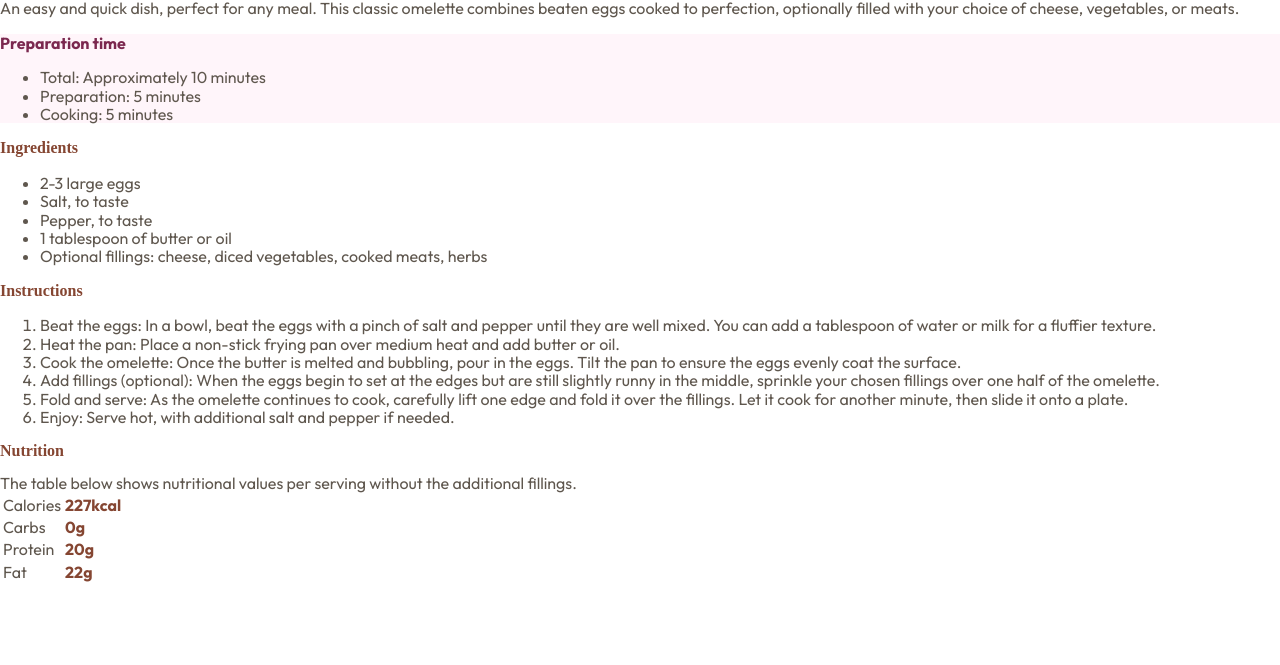
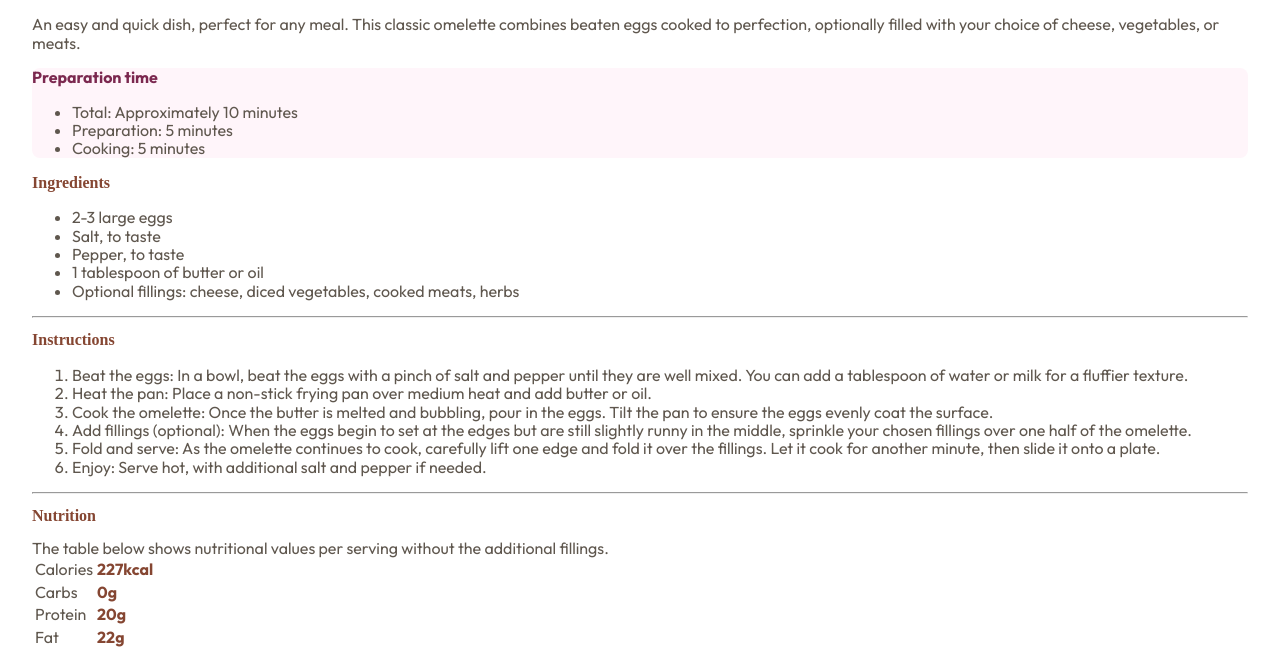
Before and after one commit to jenieg/recipe-page, a plain HTML site: page index.html in a window 1280 px wide. Shown: the part 669-1334 px from the top of the page. Before the commit the page ends 1253 px from the top, so only its background shows below. Drawn offline with Linux system fonts and the light colour scheme.

Commit message:
html and css

```diff
--- a/css/styles.css
+++ b/css/styles.css
@@ -49,11 +49,16 @@ img {
     object-fit: cover;
 }
 
+article {
+    padding: 1rem 2rem;
+}
+
 .ingredients {
     background-color: var(--clr-rose-50);
     & h3 {
-        color: var(--clr-rose-800)
+        color: var(--clr-rose-800);
     }
+    border-radius: 0.5rem;
 }
 
 /** Nutrition **/
--- a/index.html
+++ b/index.html
@@ -13,7 +13,7 @@
                 src="/assets/images/image-omelette.jpeg"
                 alt="Omlette on a plate."
             />
-
+            <article>
             <h1>Simple Omelette Recipe</h1>
 
             An easy and quick dish, perfect for any meal. This classic omelette
@@ -42,6 +42,8 @@
                     herbs
                 </li>
             </ul>
+
+            <hr />
 
             <h2>Instructions</h2>
 
@@ -80,6 +82,8 @@
                 </li>
             </ol>
 
+            <hr />
+
             <h2>Nutrition</h2>
 
             The table below shows nutritional values per serving without the
@@ -105,6 +109,7 @@
                     </tr>
                 </tbody>
             </table>
+            </article>
         </main>
     </body>
 </html>
```
